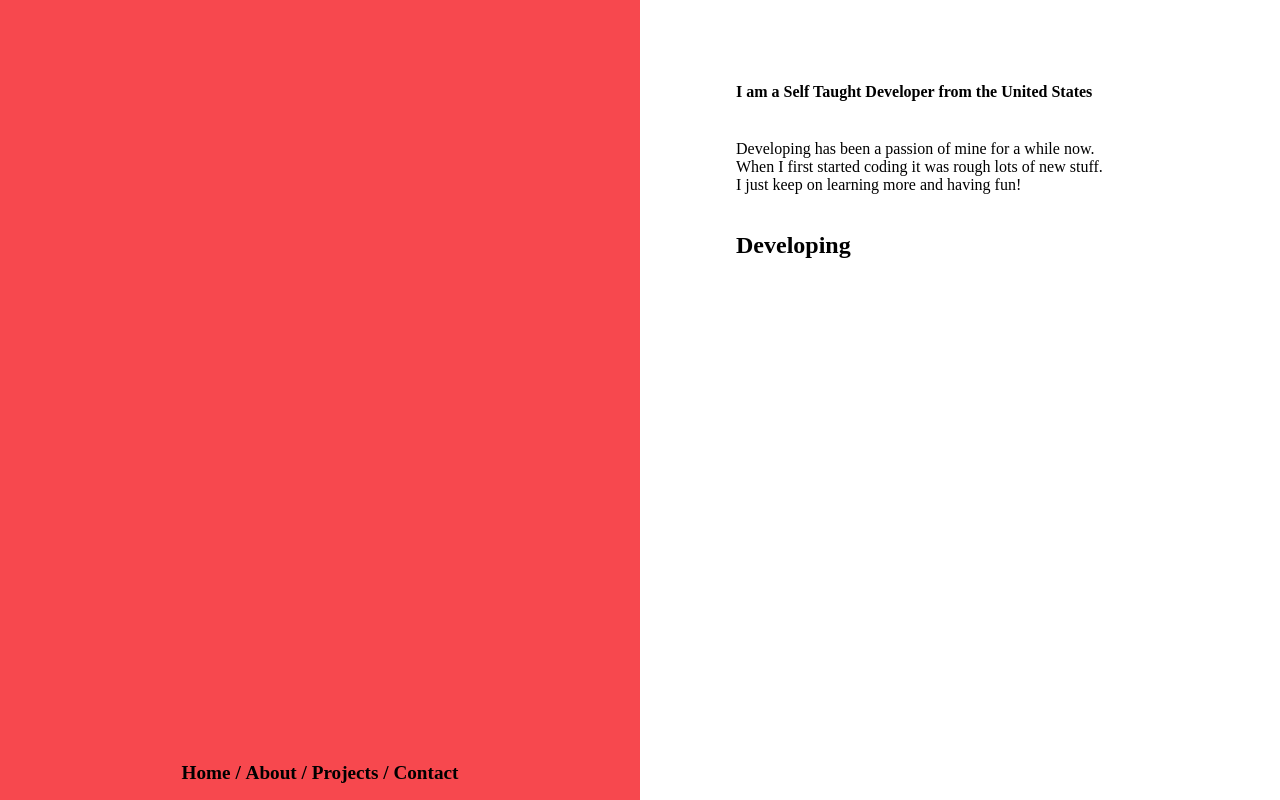
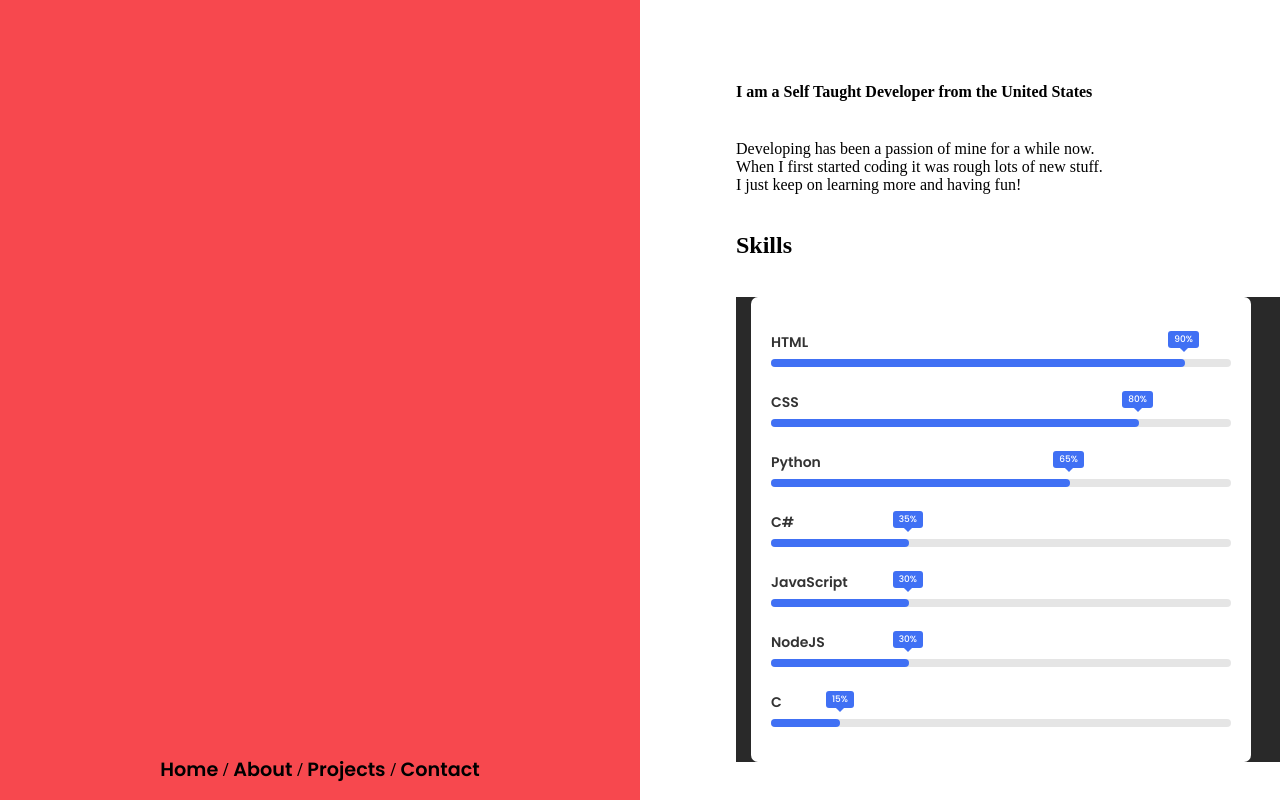
Before and after one commit to cyxl/cyxl.org, a React (Create React App) app: page /about in a window 1280 px wide. Built offline with nearby package versions, Linux system fonts and the light colour scheme; a web font is replaced by a local one.

Commit message:
Adding more

```diff
--- /dev/null
+++ b/src/components/SkillBar.js
@@ -0,0 +1,77 @@
+import "../css/SkillBar.css";
+
+const SkillBar = () => {
+    return (
+        <body>
+            <div class="container">
+                <div class="skill-box">
+                    <span class="title">HTML</span>
+
+                    <div class="skill-bar">
+                        <span class="skill-per html">
+                            <span class="tooltip">90%</span>
+                        </span>
+                    </div>
+                </div>
+
+                <div class="skill-box">
+                    <span class="title">CSS</span>
+
+                    <div class="skill-bar">
+                        <span class="skill-per css">
+                            <span class="tooltip">80%</span>
+                        </span>
+                    </div>
+                </div>
+                <div class="skill-box">
+                    <span class="title">Python</span>
+
+                    <div class="skill-bar">
+                        <span class="skill-per python">
+                            <span class="tooltip">65%</span>
+                        </span>
+                    </div>
+                </div>
+                <div class="skill-box">
+                    <span class="title">C#</span>
+
+                    <div class="skill-bar">
+                        <span class="skill-per csharp">
+                            <span class="tooltip">35%</span>
+                        </span>
+                    </div>
+                </div>
+                <div class="skill-box">
+                    <span class="title">JavaScript</span>
+
+                    <div class="skill-bar">
+                        <span class="skill-per javascript">
+                            <span class="tooltip">30%</span>
+                        </span>
+                    </div>
+                </div>
+                <div class="skill-box">
+                    <span class="title">NodeJS</span>
+
+                    <div class="skill-bar">
+                        <span class="skill-per nodejs">
+                            <span class="tooltip">30%</span>
+                        </span>
+                    </div>
+                </div>
+                <div class="skill-box">
+                    <span class="title">C</span>
+
+                    <div class="skill-bar">
+                        <span class="skill-per c">
+                            <span class="tooltip">15%</span>
+                        </span>
+                    </div>
+                </div>
+            </div>
+
+        </body>
+    )
+}
+
+export default SkillBar;
--- /dev/null
+++ b/src/css/SkillBar.css
@@ -0,0 +1,102 @@
+/* ===== Google Font Import - Poppins ===== */
+@import url('https://fonts.googleapis.com/css2?family=Poppins:wght@200;300;400;500;600&display=swap');
+*{
+    font-family: 'Poppins', sans-serif;
+}
+body{
+    align-items: center;
+    justify-content: center;
+}
+.container{
+    position: relative;
+    max-width: 500px;
+    width: 100%;
+    background: #fff;
+    margin: 0 15px;
+    padding: 10px 20px;
+    border-radius: 7px;
+}
+.container .skill-box{
+    width: 100%;
+    margin: 25px 0;
+}
+.skill-box .title{
+    display: block;
+    font-size: 14px;
+    font-weight: 600;
+    color: #333;
+}
+.skill-box .skill-bar{
+    height: 8px;
+    width: 100%;
+    border-radius: 6px;
+    margin-top: 6px;
+    background: rgba(0,0,0,0.1);
+}
+.skill-bar .skill-per{
+    position: relative;
+    display: block;
+    height: 100%;
+    width: 90%;
+    border-radius: 6px;
+    background: #4070f4;
+    animation: progress 0.4s ease-in-out forwards;
+    opacity: 0;
+}
+.skill-per.css{
+    width: 80%;
+    animation-delay: 0.1s;
+}
+.skill-per.python{
+    width: 65%;
+    animation-delay: 0.2s;
+}
+.skill-per.csharp{
+    width: 30%;
+    animation-delay: 0.2s;
+}
+.skill-per.javascript{
+    width: 30%;
+    animation-delay: 0.3s;
+}
+.skill-per.nodejs{
+    width: 30%;
+    animation-delay: 0.3s;
+}
+.skill-per.c{
+    width: 15%;
+    animation-delay: 0.4s;
+}
+@keyframes progress {
+    0%{
+        width: 0;
+        opacity: 1;
+    }
+    100%{
+        opacity: 1;
+    }
+}
+.skill-per .tooltip{
+    position: absolute;
+    right: -14px;
+    top: -28px;
+    font-size: 9px;
+    font-weight: 500;
+    color: #fff;
+    padding: 2px 6px;
+    border-radius: 3px;
+    background: #4070f4;
+    z-index: 1;
+}
+.tooltip::before{
+    content: '';
+    position: absolute;
+    left: 50%;
+    bottom: -2px;
+    height: 10px;
+    width: 10px;
+    z-index: -1;
+    background-color: #4070f4;
+    transform: translateX(-50%) rotate(45deg);
+
+}
--- a/src/pages/About.js
+++ b/src/pages/About.js
@@ -1,6 +1,7 @@
 import React from "react";
 import "../css/About.css";
 import BlackNavbar from "../components/BlackNavbar";
+import SkillBar from "../components/SkillBar";
 
 function About() {
   return (
@@ -19,8 +20,10 @@ function About() {
             <br /> When I first started coding it was rough lots of new stuff.
             <br />I just keep on learning more and having fun!
           </p>
-          <h3 className="big-header">Developing</h3>
-          <p className="text-description"></p>
+          <h3 className="big-header">Skills</h3>
+          <p className="text-description">
+            <SkillBar />
+          </p>
         </div>
       </div>
     </div>
```
Also changed, not shown: src/components/ProjectCard.js (added, +11 -0 lines), src/css/ProjectCard.css (added), 1 other file (tests, documents, lock files or other folders).
